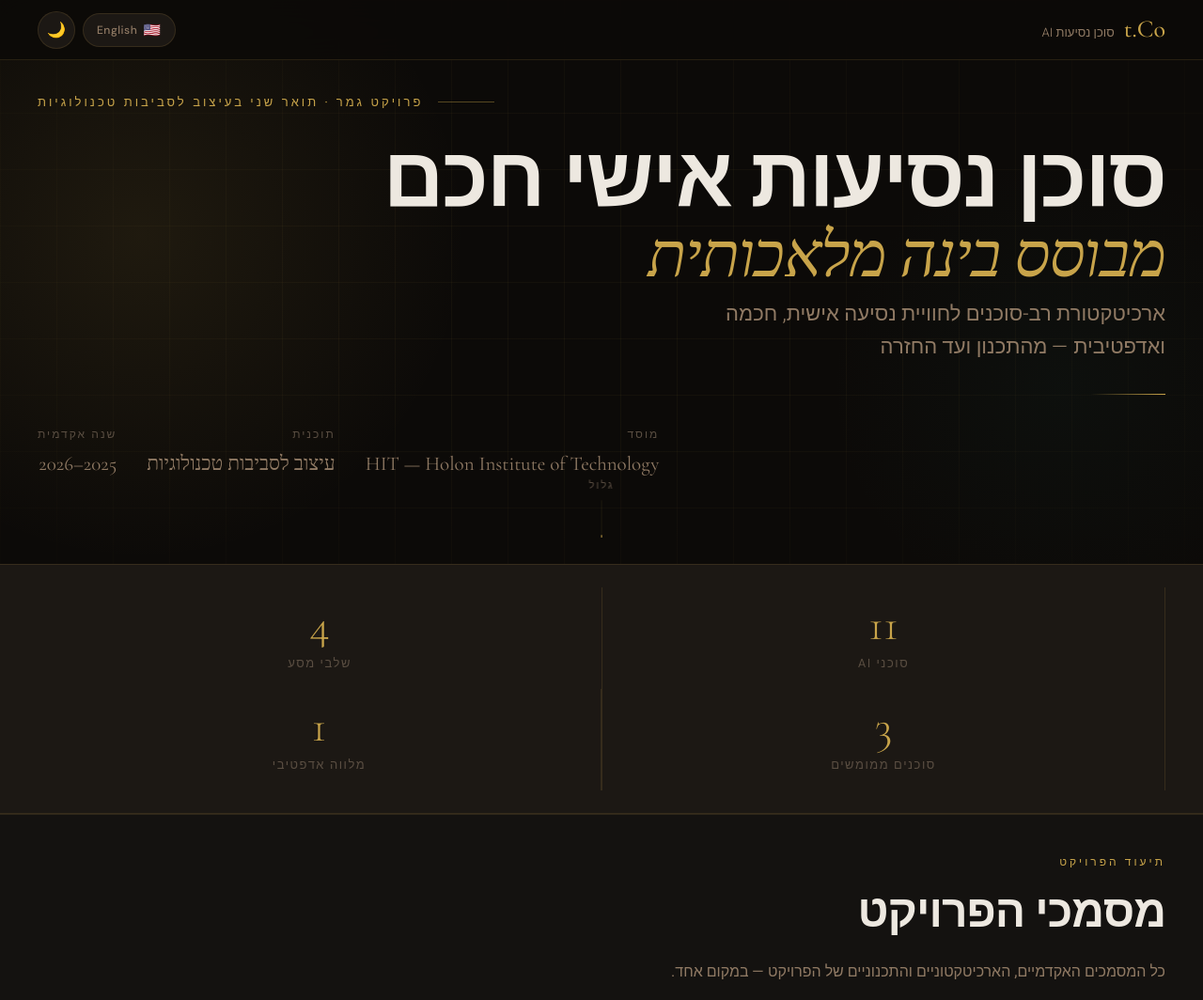
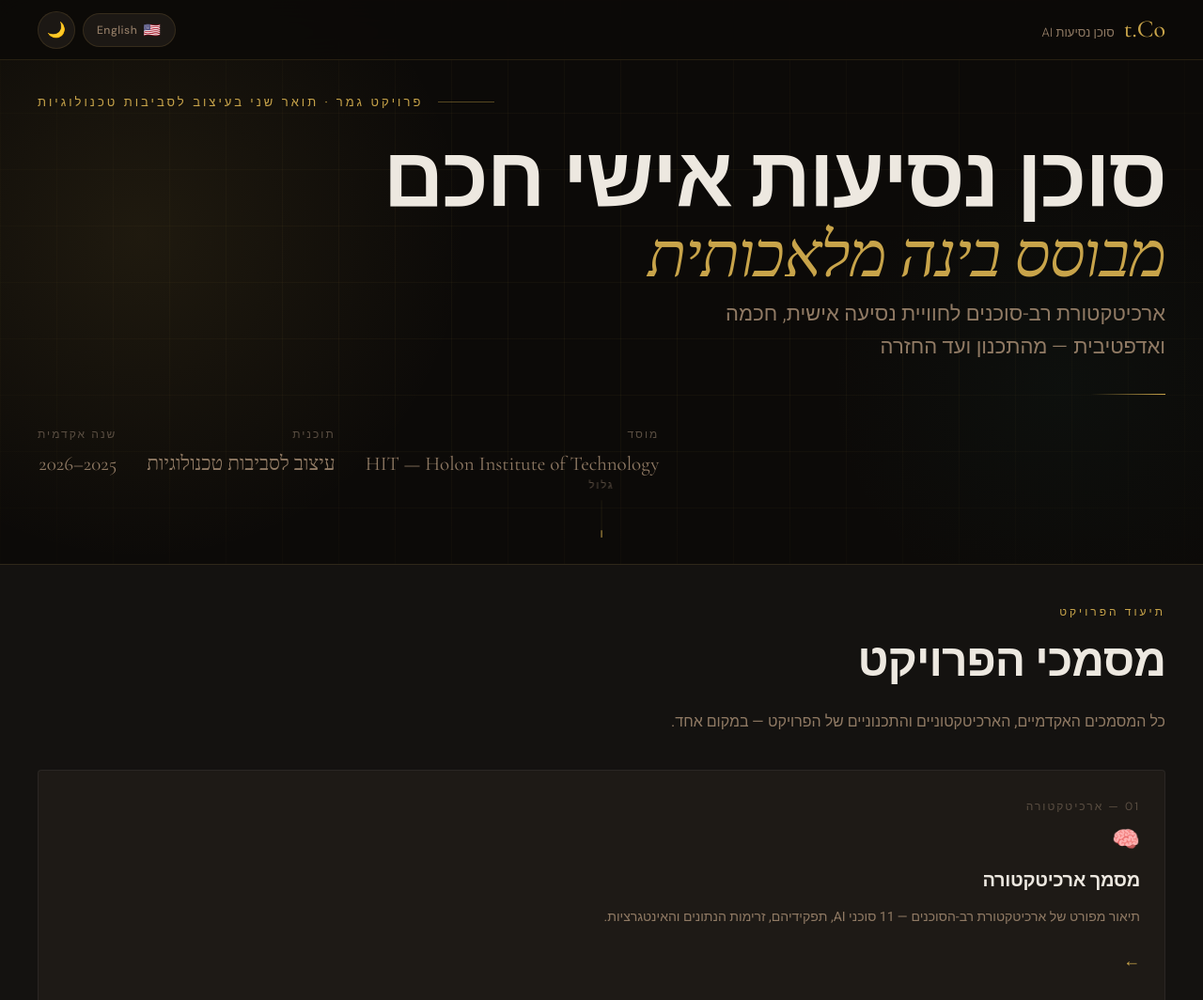
Before and after one commit to dcastiel007/tico, a plain HTML site: page index.html in a window 1280 px wide. Shown: the top 1064 px of the page at 94% size. Drawn offline with nearby package versions, Linux system fonts and the light colour scheme.

Commit message:
Add files via upload

```diff
--- a/index.html
+++ b/index.html
@@ -218,31 +218,6 @@ html[lang="en"] .hero-meta-item { text-align:left; }
   font-size:21px; color:var(--text-muted);
 }
 
-/* ═══ STATS STRIP ═════════════════════════════════════════════ */
-.stats-strip {
-  background:var(--surface);
-  border-top:1px solid var(--border); border-bottom:1px solid var(--border);
-  padding:32px 40px;
-}
-.stats-inner {
-  max-width:1200px; margin:0 auto;
-  display:grid; grid-template-columns:repeat(4,1fr);
-}
-.stat-item {
-  text-align:center; padding:16px;
-  border-right:1px solid var(--border); transition:background .2s;
-}
-.stat-item:first-child { border-left:1px solid var(--border); }
-.stat-item:hover { background:var(--gold-pale); }
-.stat-num {
-  font-family:'Cormorant Garamond',serif;
-  font-size:48px; font-weight:300; color:var(--gold); line-height:1; margin-bottom:6px;
-}
-.stat-label {
-  font-size:13px; letter-spacing:1.5px; text-transform:uppercase;
-  color:var(--text-dim); font-family:'DM Sans',sans-serif;
-}
-
 /* ═══ SECTIONS ════════════════════════════════════════════════ */
 .section { max-width:1200px; margin:0 auto; padding:64px 40px; }
 
@@ -426,10 +401,6 @@ html[lang="he"] .timeline-date { text-align:right; }
   .hero { padding:80px 24px 80px; }
 }
 
-  .stats-strip { padding:24px 20px; }
-  .stats-inner { grid-template-columns:repeat(2,1fr); }
-  .stat-item:nth-child(2) { border-right:none; }
-  .stat-item:nth-child(3) { border-left:1px solid var(--border); }
   .pages-section { padding:40px 24px; }
   .pages-grid { grid-template-columns:1fr; }
   .section { padding:40px 24px; }
@@ -508,16 +479,6 @@ html[lang="he"] .timeline-date { text-align:right; }
   </div>
 
 </section>
-
-<!-- STATS -->
-<div class="stats-strip">
-  <div class="stats-inner">
-    <div class="stat-item"><div class="stat-num">11</div><div class="stat-label" data-he="סוכני AI" data-en="AI Agents">סוכני AI</div></div>
-    <div class="stat-item"><div class="stat-num">4</div><div class="stat-label" data-he="שלבי מסע" data-en="Travel Stages">שלבי מסע</div></div>
-    <div class="stat-item"><div class="stat-num">3</div><div class="stat-label" data-he="סוכנים ממומשים" data-en="Implemented Agents">סוכנים ממומשים</div></div>
-    <div class="stat-item"><div class="stat-num">1</div><div class="stat-label" data-he="מלווה אדפטיבי" data-en="Adaptive Companion">מלווה אדפטיבי</div></div>
-  </div>
-</div>
 
 <!-- PAGES -->
 <div class="pages-section">
@@ -722,7 +683,7 @@ html[lang="he"] .timeline-date { text-align:right; }
   <div class="footer-inner">
     <div class="footer-logo">t.Co</div>
     <div class="footer-text" data-he="פרויקט גמר · עיצוב לסביבות טכנולוגיות · HIT 2025–2026" data-en="Master's Thesis · Design for Technological Environments · HIT 2025–2026">פרויקט גמר · עיצוב לסביבות טכנולוגיות · HIT 2025–2026</div>
-    <div class="footer-badge" data-he="סטודנט · דייויד קסטיאל" data-en="Student · David Castiel">סטודנט · דייויד קסטיאל</div>
+    <div class="footer-badge" data-he="סטודנט · דוד" data-en="Student · David">סטודנט · דוד</div>
   </div>
 </footer>
 
```
